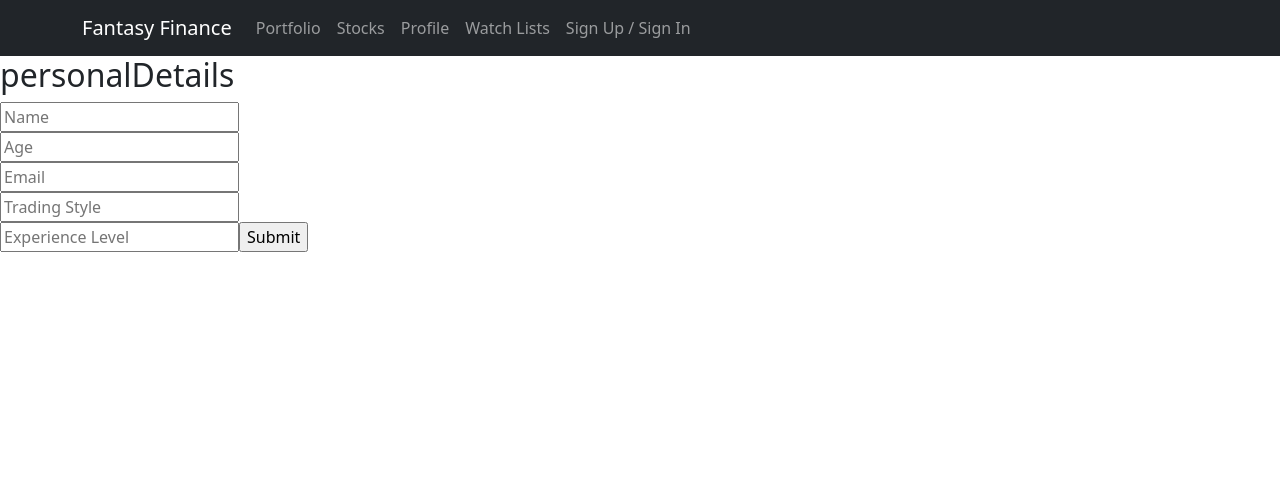
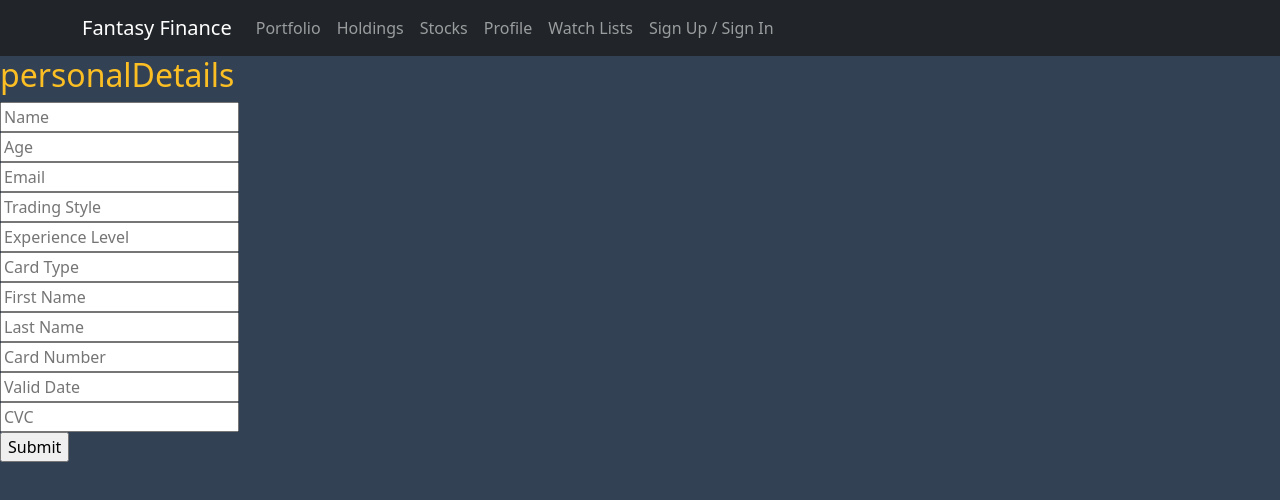
Before and after one commit to jayteebee/FantasyFinanceFrontEnd, a React (Create React App) app: page /Profile in a window 1280 px wide. Both pictures are taken after a click on the button "Update". Shown: the top 500 px of the page. Built offline with nearby package versions, Linux system fonts and the light colour scheme; no server answers.

Commit message:
Basic CSS Current User Big fix

```diff
--- a/src/API/userAPI.js
+++ b/src/API/userAPI.js
@@ -44,13 +44,15 @@ export const currentUser = async () => {
 
     const response = await axiosInstance.get("/current_user", {
         headers: {
-            'Authorization': `Bearer ${token}`,
+            'Authorization': token,
         },
     });
     return response.data
 }
 
-// console.log("CURRENT USER: ",currentUser());
+console.log("CURRENT USER: ",currentUser());
+
+
 
 // currentUser()
 //     .then(user => console.log("CURRENT USER: ", user))
--- a/src/App.css
+++ b/src/App.css
@@ -1,4 +1,7 @@
-body {
+
+
+.background {
+  height: 100vh;
     background-color: #334155;
   color: #fbbf24;
 }
--- a/src/App.jsx
+++ b/src/App.jsx
@@ -11,6 +11,7 @@ import Profile from "./Pages/Profile";
 import Portfolio from "./Pages/Portfolio";
 import SignUpSignIn from "./Pages/SignUpSignIn";
 import Watchlist from "./Pages/Watchlist";
+import Holding from "./Pages/Holding";
 import "./App.css";
 
 
@@ -68,10 +69,12 @@ function App() {
 
 
   return (
-    <div>
+    <div className="bigBoi">
+    <div className="background">
     <Navigation />
     <Routes>
     <Route path="/" element={<Portfolio />} />
+    <Route path="/Holding" element={<Holding />} />
     <Route path="/Stocks" element={<Stocks />} />
     <Route path="/Profile" element={<Profile />} />
     <Route path="/login" element={<SignUpSignIn />} />
@@ -83,6 +86,7 @@ function App() {
 
 
     </div>
+    </div>
   );
 }
 
--- a/src/Components/Navigation.js
+++ b/src/Components/Navigation.js
@@ -17,6 +17,9 @@ const Navigation = () => {
     <Nav className="me-auto">
             <Nav.Link href="/">Portfolio</Nav.Link>
 
+            <Nav.Link href="/Holding">Holdings</Nav.Link>
+
+
             <Nav.Link href="/Stocks">Stocks</Nav.Link>
 
             <Nav.Link href="/Profile">Profile</Nav.Link>
@@ -24,6 +27,7 @@ const Navigation = () => {
             <Nav.Link href="/Watchlist">Watch Lists</Nav.Link>
 
             <Nav.Link href="/login">Sign Up / Sign In</Nav.Link>
+
             </Nav>
             </Navbar.Collapse>
 </Container>
--- a/src/Components/Profile/personalDetails.js
+++ b/src/Components/Profile/personalDetails.js
@@ -1,5 +1,5 @@
-import React, {useState, useEffect} from 'react'
-import { getAllUserInfo, updateUserInfo } from '../../API/userAPI'
+import React, { useState, useEffect } from "react";
+import { getAllUserInfo, updateUserInfo } from "../../API/userAPI";
 
 const PersonalDetails = () => {
   const [userDetails, setUserDetails] = useState({
@@ -7,35 +7,45 @@ const PersonalDetails = () => {
     age: "",
     email: "",
     trading_style: "",
-        experience_level: ""
-      })
-    const [isEditing, setIsEditing] = useState(false)
+    experience_level: "",
+    card_type: "",
+    firstname: "",
+    lastname: "",
+    cc: "",
+    valid_date: "",
+    cvc: "",
+  });
+  const [isEditing, setIsEditing] = useState(false);
   const [updatedUserDetails, setUpdatedUserDetails] = useState({
     name: "",
     age: "",
     email: "",
     trading_style: "",
-        experience_level: ""
-      })
-    const userID = 1
+    experience_level: "",
+    card_type: "",
+    firstname: "",
+    lastname: "",
+    cc: "",
+    valid_date: "",
+  });
+  const userID = 1;
 
   useEffect(() => {
     getAllUserInfo(userID)
-        .then(data => {
+      .then((data) => {
         if (data) {
-        setUserDetails(data)
+          setUserDetails(data);
         }
       })
-        .catch(err => console.log("API Call Failed", err));
+      .catch((err) => console.log("API Call Failed", err));
   }, []);
-
 
   const handleSubmit = async (e) => {
     e.preventDefault();
     try {
-        const updatedUser = await updateUserInfo(userID, updatedUserDetails)
-        setUserDetails(updatedUser)
-        setIsEditing(false)
+      const updatedUser = await updateUserInfo(userID, updatedUserDetails);
+      setUserDetails(updatedUser);
+      setIsEditing(false);
     } catch (err) {
       console.log("Error updating user: ", err);
     } finally {
@@ -44,53 +54,130 @@ const handleSubmit = async (e) => {
         age: "",
         email: "",
         trading_style: "",
-          experience_level: ""
-        })
+        experience_level: "",
+      });
     }
-}
+  };
 
   const handleChange = (e) => {
     setUpdatedUserDetails({
       ...updatedUserDetails,
-        [e.target.name]: e.target.value
-    })
-}
+      [e.target.name]: e.target.value,
+    });
+  };
 
   const handleUpdateClick = (e) => {
     e.preventDefault();
     setIsEditing(true);
     setUpdatedUserDetails(userDetails);
-}
+  };
 
   return (
     <div>
       <h2>personalDetails</h2>
       <div>
         <form onSubmit={handleSubmit}>
-        {
-            userDetails && (isEditing ? (
+          {userDetails &&
+            (isEditing ? (
               <div>
-                <input name='name' value={updatedUserDetails.name} placeholder='Name' onChange={handleChange}></input> <br />
-                <input name='age' value={updatedUserDetails.age} placeholder='Age' onChange={handleChange}></input> <br />
-                <input name='email' value={updatedUserDetails.email} placeholder='Email' onChange={handleChange}></input> <br />
-                <input name='trading_style' value={updatedUserDetails.trading_style} placeholder='Trading Style' onChange={handleChange}></input> <br />
-                <input name='experience_level' value={updatedUserDetails.experience_level} placeholder='Experience Level' onChange={handleChange}></input>
-                <input type='submit' value='Submit' />
+                <input
+                  name="name"
+                  value={updatedUserDetails.name}
+                  placeholder="Name"
+                  onChange={handleChange}
+                ></input>{" "}
+                <br />
+                <input
+                  name="age"
+                  value={updatedUserDetails.age}
+                  placeholder="Age"
+                  onChange={handleChange}
+                ></input>{" "}
+                <br />
+                <input
+                  name="email"
+                  value={updatedUserDetails.email}
+                  placeholder="Email"
+                  onChange={handleChange}
+                ></input>{" "}
+                <br />
+                <input
+                  name="trading_style"
+                  value={updatedUserDetails.trading_style}
+                  placeholder="Trading Style"
+                  onChange={handleChange}
+                ></input>{" "}
+                <br />
+                <input
+                  name="experience_level"
+                  value={updatedUserDetails.experience_level}
+                  placeholder="Experience Level"
+                  onChange={handleChange}
+                ></input>
+                <br />
+                <input
+                  name="card_type"
+                  value={updatedUserDetails.card_type}
+                  placeholder="Card Type"
+                  onChange={handleChange}
+                ></input>{" "}
+                <br />
+                <input
+                  name="firstname"
+                  value={updatedUserDetails.firstname}
+                  placeholder="First Name"
+                  onChange={handleChange}
+                ></input>{" "}
+                <br />
+                <input
+                  name="lastname"
+                  value={updatedUserDetails.lastname}
+                  placeholder="Last Name"
+                  onChange={handleChange}
+                ></input>{" "}
+                <br />
+                <input
+                  name="cc"
+                  value={updatedUserDetails.cc}
+                  placeholder="Card Number"
+                  onChange={handleChange}
+                ></input>{" "}
+                <br />
+                <input
+                  name="valid_date"
+                  value={updatedUserDetails.valid_date}
+                  placeholder="Valid Date"
+                  onChange={handleChange}
+                ></input>{" "}
+                <br />
+                <input
+                  name="cvc"
+                  value={updatedUserDetails.cvc}
+                  placeholder="CVC"
+                  onChange={handleChange}
+                ></input>{" "}
+                <br />
+                <input type="submit" value="Submit" />
               </div>
             ) : (
               <div>
-                Name: {userDetails.name } <br />
+                Name: {userDetails.name} <br />
                 Age: {userDetails.age} <br />
                 Email: {userDetails.email} <br />
                 Trading Style: {userDetails.trading_style} <br />
                 Experience Level: {userDetails.experience_level} <br />
+                Card Type: {userDetails.card_type} <br />
+                First Name: {userDetails.firstname} <br />
+                Last Name: {userDetails.lastname} <br />
+                Card Number: {userDetails.cc} <br />
+                Valid Date: {userDetails.valid_date} <br />
                 <button onClick={handleUpdateClick}>Update</button>
               </div>
             ))}
         </form>
       </div>
     </div>
-    )
-    }
+  );
+};
 
-export default PersonalDetails
+export default PersonalDetails;
--- /dev/null
+++ b/src/Pages/Holding.jsx
@@ -0,0 +1,13 @@
+import React from 'react'
+import FetchAllHoldings from "../Components/Holdings/FetchAllHoldings"
+
+const Holding = () => {
+  return (
+    <div>
+    <div>Holding</div>
+    <FetchAllHoldings />
+    </div>
+  )
+}
+
+export default Holding
--- a/src/Pages/Portfolio.jsx
+++ b/src/Pages/Portfolio.jsx
@@ -1,4 +1,5 @@
 import React from 'react'
+import "../App.css";
 
 const Portfolio = () => {
   return (
```
Lines whose indentation alone changed are shown as unchanged.
